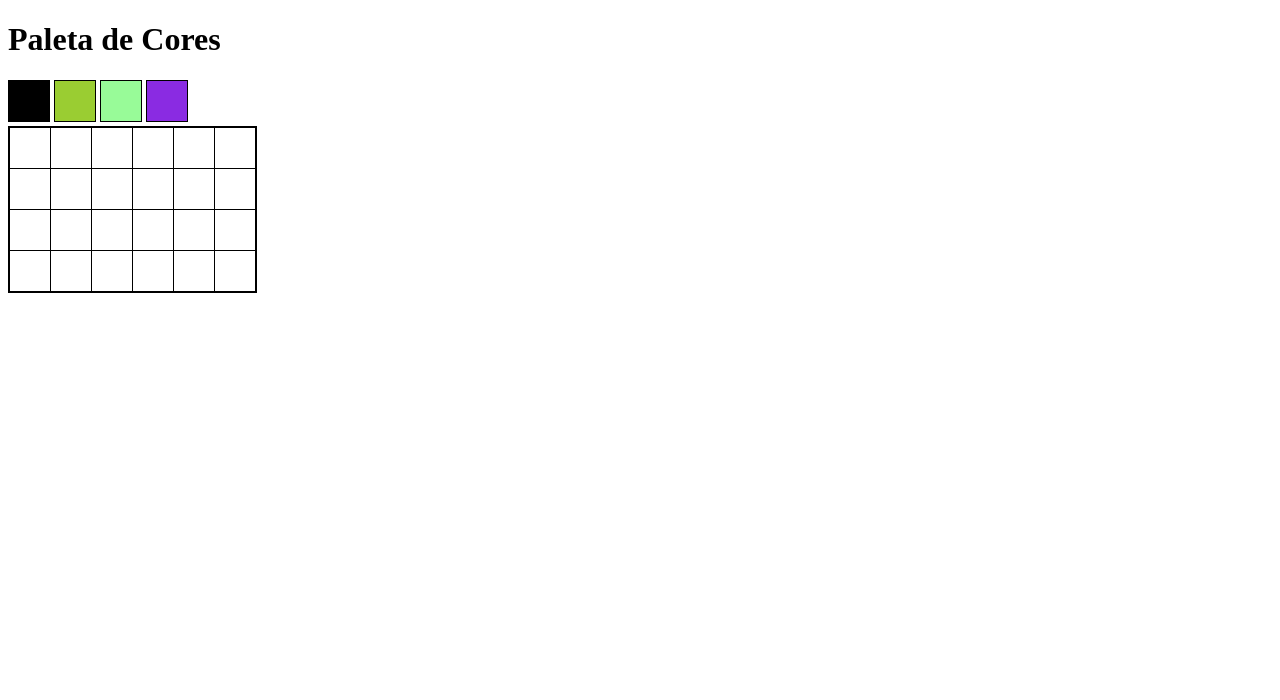
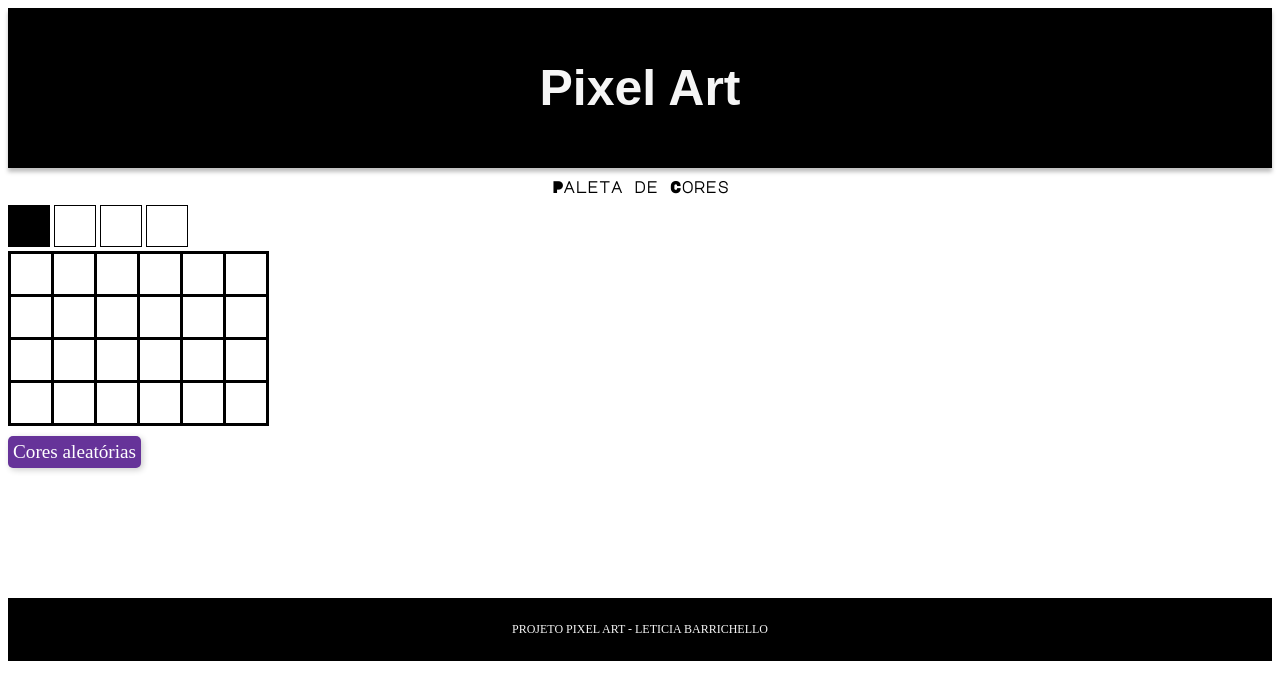
Before and after one commit to lebarrichello/pixel-art-lebarrichello, a website: page index.html in a window 1280 px wide. Drawn offline with Linux system fonts and the light colour scheme; a web font is replaced by a local one.

Commit message:
requisito 4

```diff
--- a/index.html
+++ b/index.html
@@ -1,21 +1,25 @@
 <!DOCTYPE html>
-<html lang="en">
+<html lang="pt-br">
 <head>
     <meta charset="UTF-8">
     <meta http-equiv="X-UA-Compatible" content="IE=edge">
     <meta name="viewport" content="width=device-width, initial-scale=1.0">
     <title>Document</title>
     <link rel="stylesheet" href="style.css">
-    <script type="text/javascript" src="script.js"></script>
+    <link href="https://fonts.cdnfonts.com/css/common-pixel" rel="stylesheet">
+
 </head>
 <body>
+
+    <header><h3>Pixel Art</h3></header>
     <h1 id="title"> Paleta de Cores</h1>
 
 <div id="color-palette">
-    <div class="color" style="background-color:black;" onclick="setPenColour('black')"> </div>
-    <div class="color" style="background-color:yellowgreen;" onclick="setPenColour('yellowgreen')"> </div>
-    <div class="color" style="background-color:palegreen;" onclick="setPenColour('palegreen')"> </div>
-    <div class="color" style="background-color:blueviolet;" onclick="setPenColour('blueviolet')"> </div>
+    <div class="color" style="background-color:black" onclick="setPenColour(this)"></div>
+    <div class="color" onclick="setPenColour(this)"> </div>
+    <div class="color" onclick="setPenColour(this)"> </div>
+    <div class="color" onclick="setPenColour(this)"> </div>
+
 </div>
 
 <div id="art">
@@ -51,11 +55,12 @@
         <div class="pixel" onclick="setPixelColour(this)"></div>
         <div class="pixel" onclick="setPixelColour(this)"></div>
     </div>
+</div>
 
 
 
-
-</div>
-
+<button id ="button-random-color" onclick="btnGeraCor()">Cores aleatórias</button>
+<footer>PROJETO PIXEL ART - LETICIA BARRICHELLO </footer>
+<script type="text/javascript" src="script.js"></script>
 </body>
 </html>
--- a/script.js
+++ b/script.js
@@ -1,12 +1,25 @@
 let penColour = 'white';
 
-// eslint-disable-next-line no-unused-vars
 function setPenColour(pen) {
-  penColour = pen;
+  penColour = pen.style.backgroundColor;
 }
 
-// eslint-disable-next-line no-unused-vars
 function setPixelColour(pixel) {
-  // eslint-disable-next-line no-param-reassign
   pixel.style.backgroundColor = penColour;
 }
+
+function coresAleatorias() {
+  const hex = (Math.random() * 0xFFFFFF << 0).toString(16);
+  return `#${hex}`;
+}
+console.log(coresAleatorias());
+
+function btnGeraCor() {
+  const cores = document.querySelectorAll('.color');
+
+  cores.forEach((e) => {
+   if (e.style.backgroundColor != 'black') {
+    const novaCor = coresAleatorias();
+    e.style.backgroundColor = novaCor;
+  }});
+}
--- a/style.css
+++ b/style.css
@@ -1,8 +1,37 @@
+
+@import url('https://fonts.cdnfonts.com/css/common-pixel');
+@import url('https://fonts.googleapis.com/css2?family=Major+Mono+Display&display=swap');
+
+header{
+    top: 0;
+    padding: 0px;
+    background: black;
+    box-sizing: border-box;
+    border: 1px solid #000000;
+    box-shadow: 0px 4px 4px rgba(0, 0, 0, 0.25);
+
+}
+
+h3{
+    font-family: 'Common Pixel', sans-serif;
+    color: whitesmoke;
+    font-size: 50px;
+    margin-top:50px;
+    text-align: center;
+}
+
+h1{
+    text-align: center;
+    font-family: 'Major Mono Display', monospace;
+    font-size: 16px;
+
+}
 .color{
     display:inline-block;
     width:40px;
     height:40px;
     border :1px solid black;
+
 
 }
 
@@ -11,6 +40,7 @@
     border-spacing: 1px;
     background-color: black;
     border:1px solid black;
+
 }
 
 .row{
@@ -22,4 +52,34 @@ display: table-row;
     background-color: white;
     width: 40px;
     height: 40px;
+    border:1px solid black;
+
 }
+
+#button-random-color{
+
+        background-color:rebeccapurple;
+        color: white;
+        padding: 5px;
+        padding-top: 5px;
+        margin-top: 10px;
+        font-family: inherit;
+        font-size: 1.2rem;
+        box-shadow: 2px 2px 6px rgba(0, 0, 0, 0.2);
+        border-radius: 5px;
+        border: none;
+        transition: transform 0.1s linear;
+    }
+     #button-random-color:active {
+        transform: translate(1px, 1px);
+    }
+
+    footer{
+        margin-top: 130px;
+
+        padding: 24px;
+        background: black;
+        color:whitesmoke;
+        text-align: center;
+        font-size: 12px;
+    }
```
Also changed, not shown: pixel.color.png (added).
